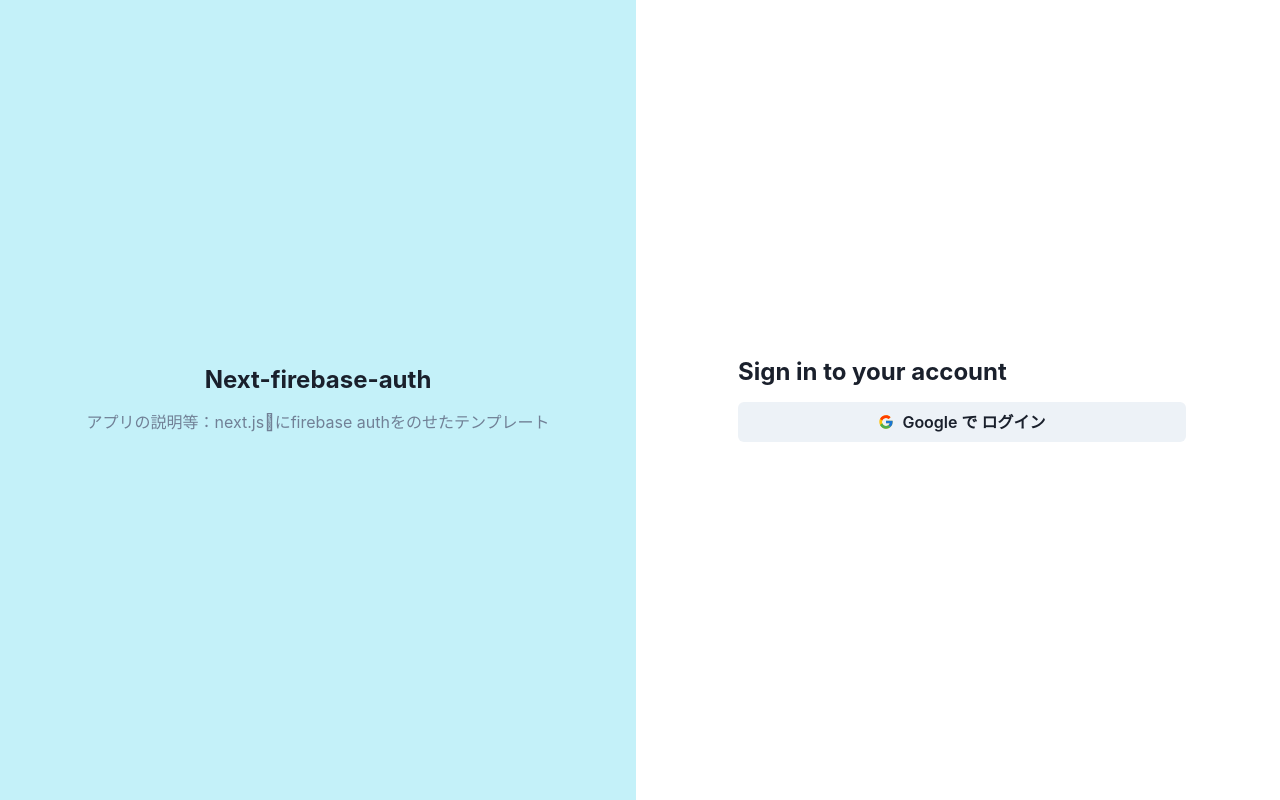
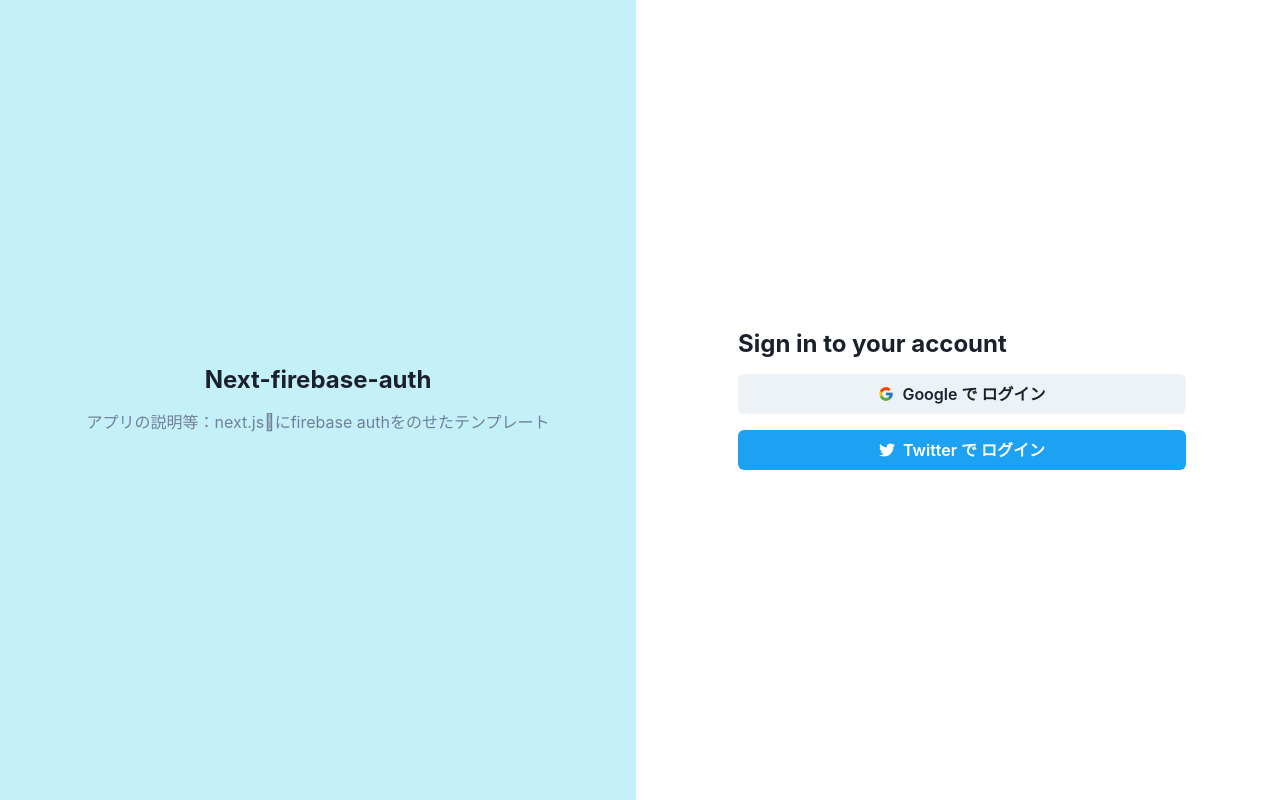
Before and after one commit to hironazuki/next-firebase, a Next.js app: page /login in a window 1280 px wide. Built offline with nearby package versions, Linux system fonts and the light colour scheme; no server answers.

Commit message:
feat: twitterSignInの実装

```diff
--- /dev/null
+++ b/src/components/atoms/auth/TwitterSignInButton.tsx
@@ -0,0 +1,35 @@
+import { useState, VFC } from 'react';
+import { Button, ButtonProps } from '@chakra-ui/react';
+import { FaTwitter } from 'react-icons/fa';
+import { AuthRepository } from '@repository/auth';
+
+export const TwitterSignInButton: VFC<ButtonProps> = (props) => {
+  const [isProcessing, setIsProcessing] = useState<boolean>(false);
+
+  const LogIn = async () => {
+    setIsProcessing(true);
+    await AuthRepository.loginTwitter()
+      .catch(() => {
+        // console.log(error);
+        // const errorCode = error.code;
+        // console.log(errorCode);
+        // const errorMessage = error.message;
+        // console.log(errorMessage);
+      })
+      .finally(() => setIsProcessing(false));
+  };
+  return (
+    <Button
+      w={'full'}
+      isLoading={isProcessing}
+      colorScheme="twitter"
+      leftIcon={<FaTwitter />}
+      loadingText="ログイン処理中..."
+      variant="solid"
+      {...props}
+      onClick={() => LogIn()}
+    >
+      Twitter で ログイン
+    </Button>
+  );
+};
--- a/src/pages/login.tsx
+++ b/src/pages/login.tsx
@@ -2,6 +2,7 @@
 import { Flex, Heading, Stack, Text, useColorMode } from '@chakra-ui/react';
 
 import { GoogleSignInButton } from '@components/atoms/auth/GoogleSignInButton';
+import { TwitterSignInButton } from '@components/atoms/auth/TwitterSignInButton';
 import Link from '@components/atoms/Link';
 import { useIsAlreadylogged } from '@hooks/useIsAlreadyLogged';
 
@@ -13,7 +14,7 @@ const Login = () => {
 
   return (
     <Stack minH={'100vh'} direction={{ base: 'column', md: 'row' }}>
-      <Flex flex={{ base: '1', md: '1' }} bg={bgColor[colorMode]}>
+      <Flex flex={{ base: '1.5', md: '1' }} bg={bgColor[colorMode]}>
         <Stack spacing={4} w={'full'} align={'center'} justify={'center'}>
           <Link href="/">
             <Heading fontSize={'2xl'}>Next-firebase-auth</Heading>
@@ -28,6 +29,7 @@ const Login = () => {
         <Stack spacing={4} w={'full'} maxW={'md'}>
           <Heading fontSize={'2xl'}>Sign in to your account</Heading>
           <GoogleSignInButton />
+          <TwitterSignInButton />
         </Stack>
       </Flex>
     </Stack>
--- a/src/repository/auth.ts
+++ b/src/repository/auth.ts
@@ -9,6 +9,17 @@ export const AuthRepository = {
       await Firebase.instance.auth.signInWithRedirect(provider);
       const userCredential = await Firebase.instance.auth.getRedirectResult();
 
+      return userCredential;
+    } catch (e) {
+      throw new Error('loginに失敗しました');
+    }
+  },
+  loginTwitter: async (): Promise<firebase.auth.UserCredential | null> => {
+    try {
+      const provider = new firebase.auth.TwitterAuthProvider();
+
+      await Firebase.instance.auth.signInWithRedirect(provider);
+      const userCredential = await Firebase.instance.auth.getRedirectResult();
       return userCredential;
     } catch (e) {
       throw new Error('loginに失敗しました');
```
Also changed, not shown: src/components/organisms/SignInModal.tsx (+8 -1 lines).
